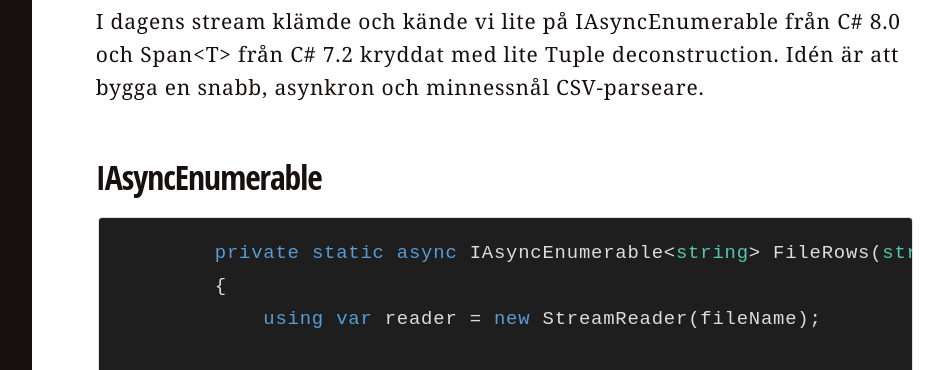
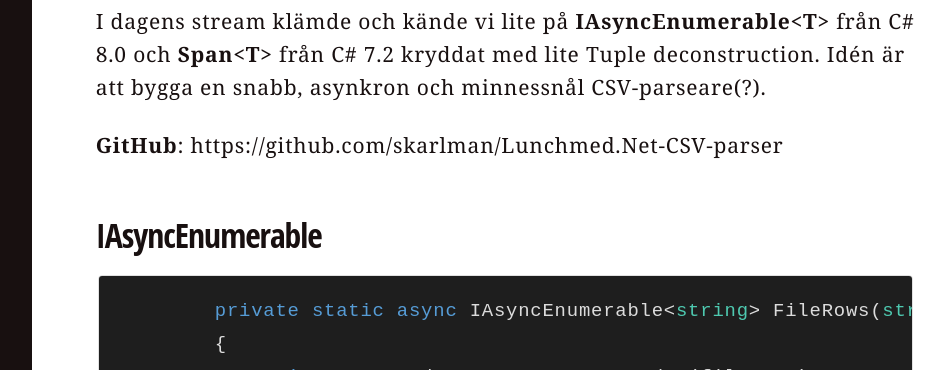
Before and after one commit to skarlman/LunchMed.NET, a Jekyll site: the page built from _posts/2019-10-15-IAsyncEnumerable-och-span.markdown, in a window 1280 px wide and 900 px high, cut to the strip 530-900 px from the top of the window. Shown: the whole strip, without its empty margins (301-1246 px from the left). Built offline with Jekyll 4.4.1, drawn with Linux system fonts in a browser that asks for light colours; nearby versions of some CDN libraries; some web fonts are replaced.

Commit message:
Add Github URL

````diff
--- a/_posts/2019-10-15-IAsyncEnumerable-och-span.markdown
+++ b/_posts/2019-10-15-IAsyncEnumerable-och-span.markdown
@@ -8,7 +8,10 @@ youtubeId: KAuMiTPKhl4
 
 {% include youtubePlayer.html id=page.youtubeId %}
 
-I dagens stream klämde och kände vi lite på IAsyncEnumerable från C# 8.0 och Span\<T> från C# 7.2 kryddat med lite Tuple deconstruction. Idén är att bygga en snabb, asynkron och minnessnål CSV-parseare.
+I dagens stream klämde och kände vi lite på **IAsyncEnumerable\<T>** från C# 8.0 och **Span\<T>** från C# 7.2 kryddat med lite Tuple deconstruction. Idén är att bygga en snabb, asynkron och minnessnål CSV-parseare(?).
+
+**GitHub**: https://github.com/skarlman/Lunchmed.Net-CSV-parser
+
 
 ## IAsyncEnumerable<T>
 ```
````
